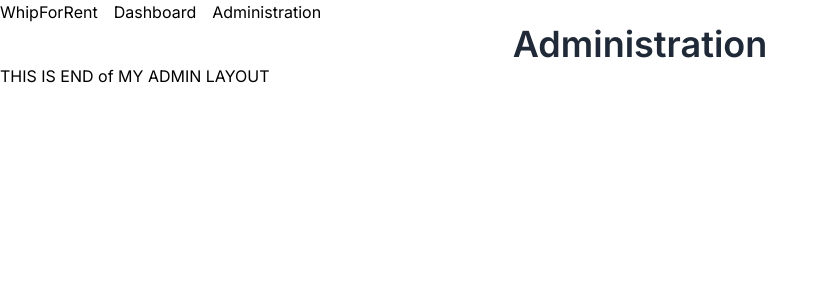
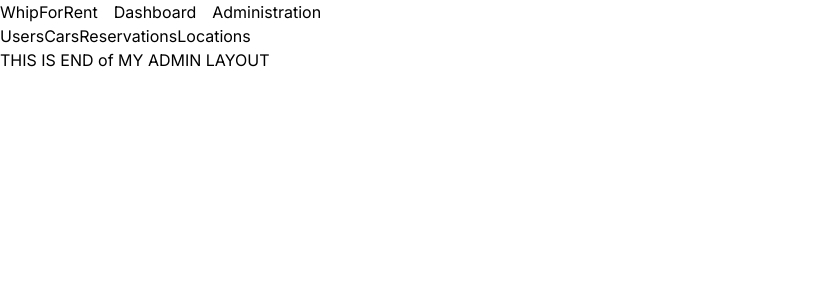
Before and after one commit to Rha02/whip-for-rent, a Next.js app in the folder frontend/: page /admin in a window 1280 px wide. Shown: the top 300 px of the page, without its empty margins (0-828 px from the left). Built offline with nearby package versions, Linux system fonts and the light colour scheme.

Commit message:
Created User Repository

```diff
--- a/frontend/src/app/admin/page.tsx
+++ b/frontend/src/app/admin/page.tsx
@@ -2,8 +2,21 @@
 
 export default function AdminDashboard() {
     return (
-        <main className="text-center text-gray-800">
-            <h1 className="text-4xl font-semibold">Administration</h1>
+        <main className="">
+            <nav>
+                <button>
+                    Users
+                </button>
+                <button>
+                    Cars
+                </button>
+                <button>
+                    Reservations
+                </button>
+                <button>
+                    Locations
+                </button>
+            </nav>
         </main>
     );
 }
--- a/frontend/src/repository/index.ts
+++ b/frontend/src/repository/index.ts
@@ -1,5 +1,7 @@
 import NewCarRepository from "./cars";
+import NewUserRepository from "./users";
 
 const CarRepo = NewCarRepository("http://localhost:8080");
+const UserRepo = NewUserRepository("http://localhost:8080");
 
-export { CarRepo };
+export { CarRepo, UserRepo };
```
Also changed, not shown: frontend/src/lib/types/index.ts (+11 -1 lines), frontend/src/repository/users.ts (added, +69 -0 lines).
